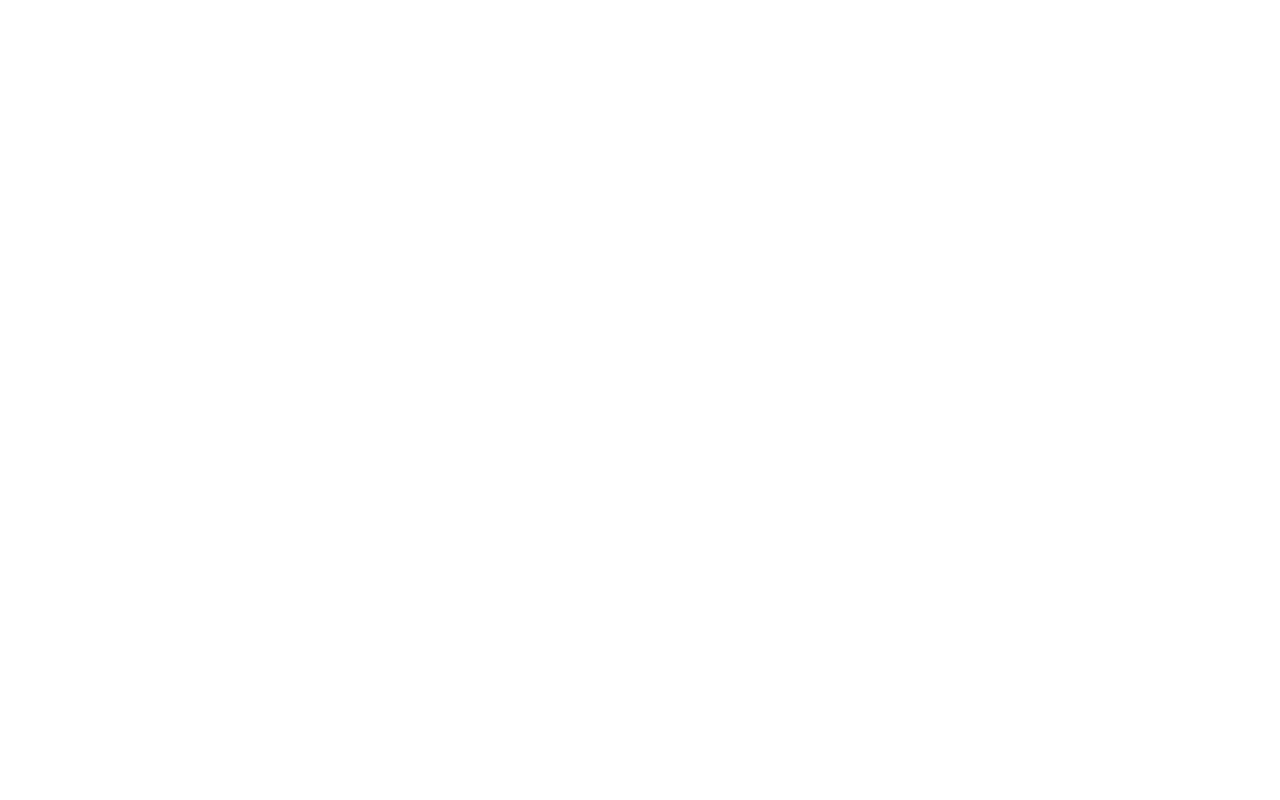
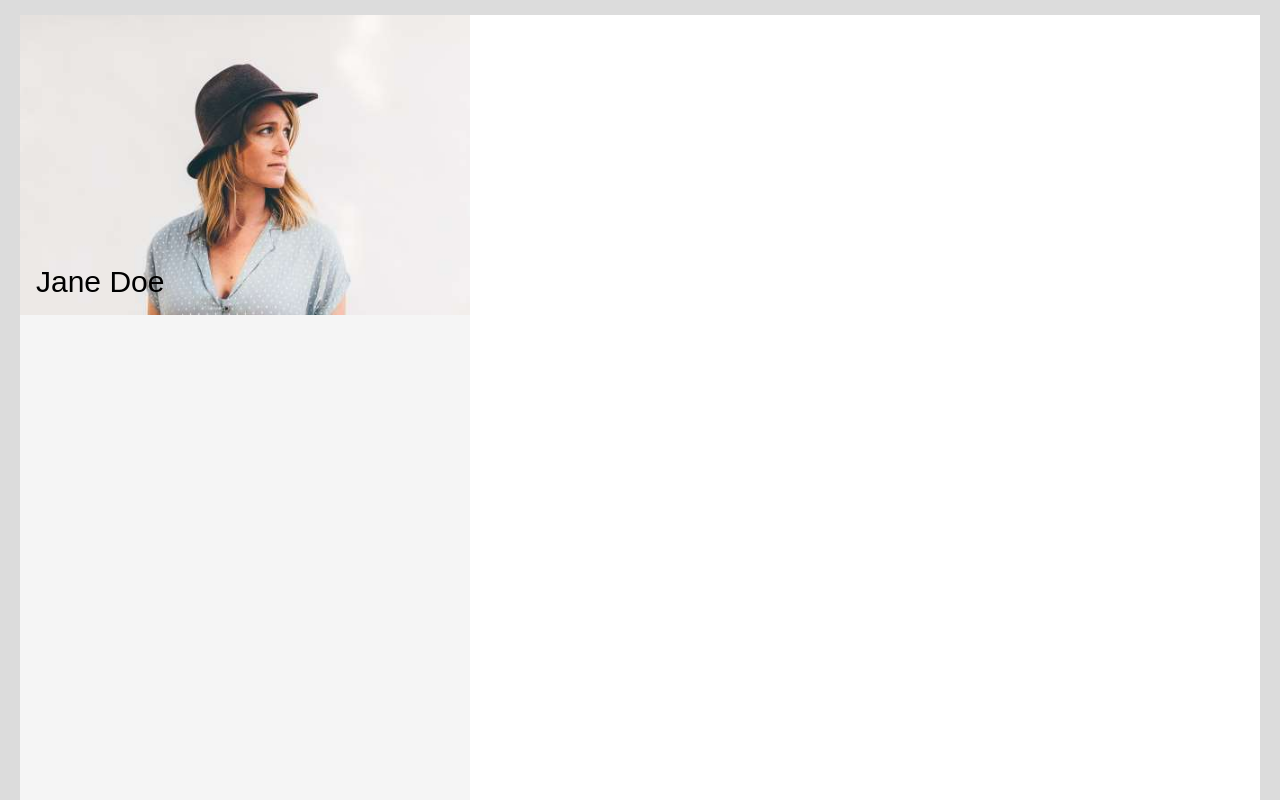
Before and after one commit to Nathanael-Lontsi/cv-template, a plain HTML site: page index.html in a window 1280 px wide. Shown: the top 800 px of the page. Drawn offline with Linux system fonts and the light colour scheme.

Commit message:
add a left and right side container

```diff
--- a/assets/styles/style.css
+++ b/assets/styles/style.css
@@ -0,0 +1,50 @@
+* {
+  margin: 0;
+  padding: 0;
+  box-sizing: border-box;
+  font-family: "Poppins", sans-serif;
+}
+
+body {
+  display: flex;
+  align-items: center;
+  justify-content: center;
+  min-height: 100vh;
+  background: #dcdcdc;
+}
+
+.container {
+  position: relative;
+  width: 300%;
+  max-width: 1500px;
+  min-height: 1000px;
+  background-color: #fff;
+  display: grid;
+  grid-template-columns: 1fr 2fr;
+  margin: 15px 20px 15px 20px;
+}
+
+.container .left-side {
+  position: relative;
+  background-color: #f5f5f5;
+}
+
+.container .right-side {
+  position: relative;
+  padding: 0;
+  background-color: #fff;
+}
+
+.profile {
+  position: relative;
+  text-align: center;
+  color: black;
+}
+
+.Jane-Doe {
+  position: absolute;
+  bottom: 20px;
+  left: 16px;
+  font-size: 30px;
+  font-weight: 400;
+}
--- a/index.html
+++ b/index.html
@@ -4,9 +4,21 @@
     <meta charset="UTF-8">
     <meta http-equiv="X-UA-Compatible" content="IE=edge">
     <meta name="viewport" content="width=device-width, initial-scale=1.0">
+    <link rel="stylesheet" href="assets/styles/style.css">
     <title>CV template</title>
 </head>
 <body>
+    <div class="container">
+        <div class="left-side">
+            <div class="profile">
+                <img src="assets/images/avatar_hat.jpg" alt="Avatar" width="450px">
+                <div class="Jane-Doe">Jane Doe</div>
+            </div>
+            <div>
 
+            </div>
+        </div>
+        <div class="right-side"></div>
+    </div>
 </body>
 </html>
```
